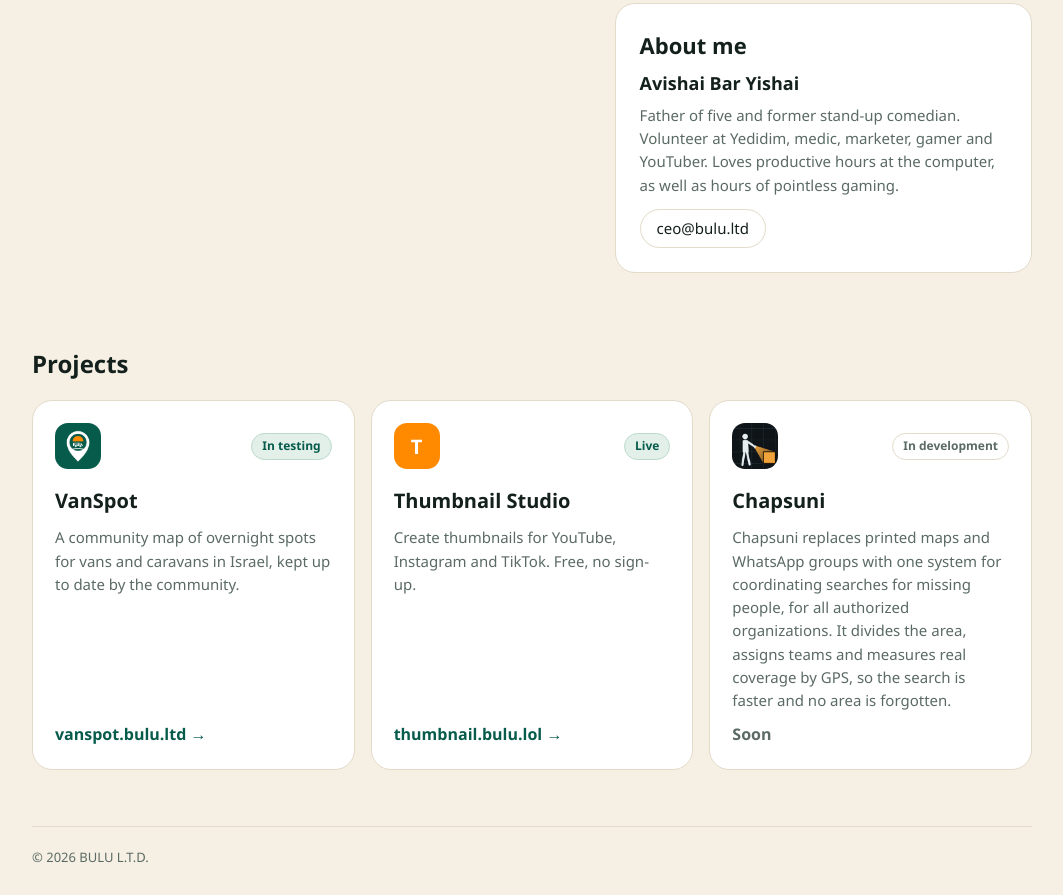
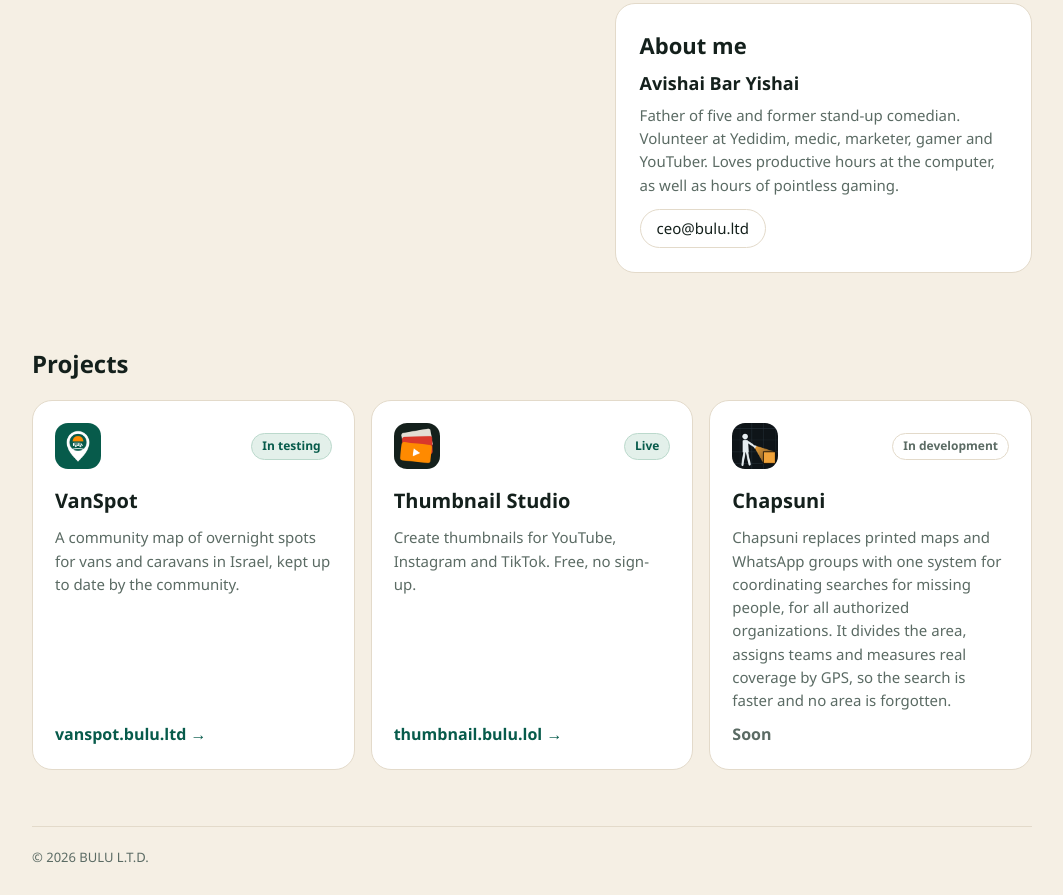
Before and after one commit to DOCTORLOLIL/bulu, a plain HTML site: page index.html in a window 1280 px wide. Shown: the part 563-1458 px from the top of the page, without its empty margins (108-1171 px from the left). Drawn offline with Linux system fonts and the light colour scheme.

Commit message:
Thumbnail Studio icon
Co-Authored-By: Claude Sonnet 5.5 <noreply@anthropic.com>
Claude-Session: https://claude.ai/code/session_01FNzZHS29CmpeH5WrxyExn1

```diff
--- a/index.html
+++ b/index.html
@@ -64,7 +64,7 @@ footer{margin:56px 0 28px;padding-top:20px;border-top:1px solid var(--line);colo
 <h3>VanSpot</h3><p data-he="מפה קהילתית של ספוטים ללינת שטח בוואן ובקרוואן בישראל. מתעדכנת על ידי הקהילה." data-en="A community map of overnight spots for vans and caravans in Israel, kept up to date by the community."></p>
 <a class="go" href="https://vanspot.bulu.ltd" dir="ltr">vanspot.bulu.ltd →</a></div>
 
-<div class="card"><div class="top"><div class="ic" style="background:#FF8A00">T</div><span class="tag live" data-he="פעיל" data-en="Live"></span></div>
+<div class="card"><div class="top"><div class="ic"><img src="icon-thumbnail.png" alt="Thumbnail Studio"></div><span class="tag live" data-he="פעיל" data-en="Live"></span></div>
 <h3>Thumbnail Studio</h3><p data-he="יוצרים תמונות ממוזערות ליוטיוב, אינסטגרם וטיקטוק, בחינם ובלי הרשמה." data-en="Create thumbnails for YouTube, Instagram and TikTok. Free, no sign-up."></p>
 <a class="go" href="https://thumbnail.bulu.lol" dir="ltr">thumbnail.bulu.lol →</a></div>
 
```
Also changed, not shown: icon-thumbnail.png (added).
